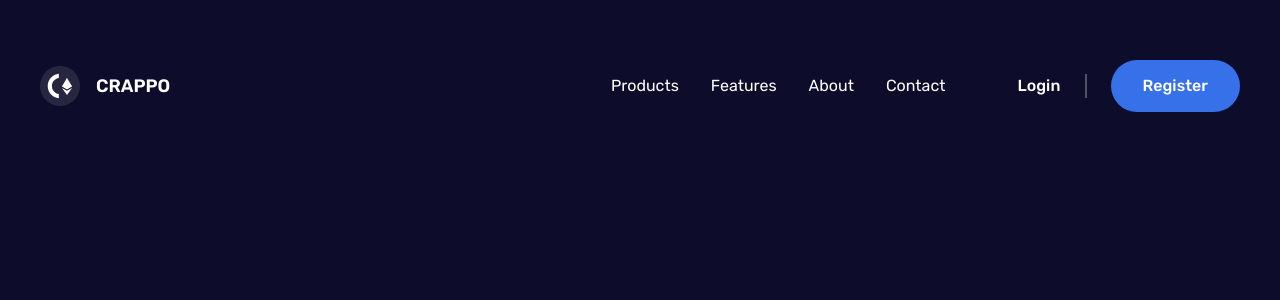
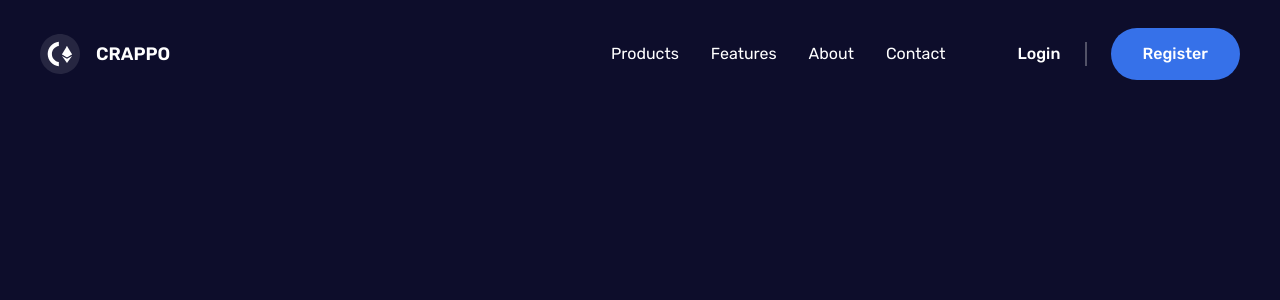
Before and after one commit to VictorTurraF/crappo-v2, a Next.js app: page / in a window 1280 px wide. Shown: the top 300 px of the page. Built offline with nearby package versions, Linux system fonts and the light colour scheme.

Commit message:
refactor: Reduce header padding size

```diff
--- a/components/Header.tsx
+++ b/components/Header.tsx
@@ -8,7 +8,7 @@ import InlineMenuItem from "./InlineMenuItem";
 import Logo from "./Logo";
 
 const HeaderRow = styled.header`
-  padding: 3.75rem 0;
+  padding: 1.75rem 0;
 `;
 
 const ContainerRow = styled(Container)`
```
